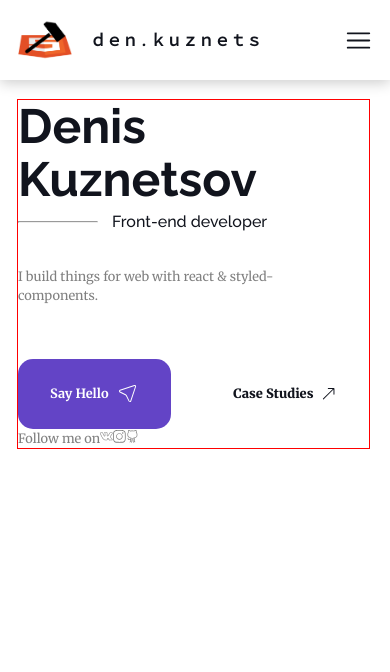
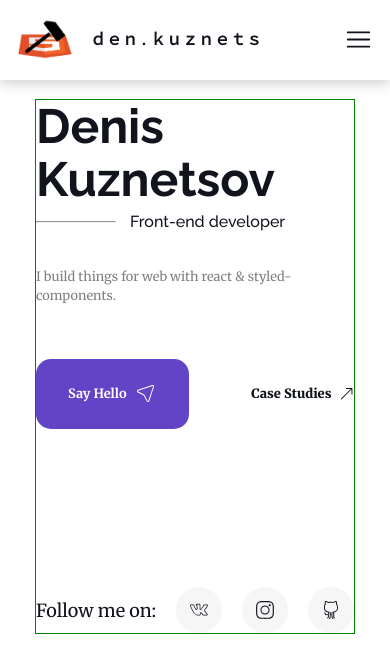
Before and after one commit to DenKuznets/portfolio, a React (Vite) app: page / in a window 390 px wide. Shown: the top 672 px of the page. Built offline with nearby package versions, Linux system fonts and the light colour scheme.

Commit message:
hero mobile progress

```diff
--- a/src/components/Header.jsx
+++ b/src/components/Header.jsx
@@ -19,9 +19,12 @@ const Header = () => {
 
     return (
         <HeaderStyled>
+            <div className="header">
                 <div className="header__logo">
                     <img src="./images/logo.png" alt="" />
-              <div className="header__logo-text">ｄｅｎ . ｋｕｚｎｅｔｓ</div>
+                    <div className="header__logo-text">
+                        ｄｅｎ . ｋｕｚｎｅｔｓ
+                    </div>
                 </div>
                 <nav>
                     <ul className={showMenu ? "nav__menu--open" : ""}>
@@ -44,6 +47,7 @@ const Header = () => {
                         </div>
                     </IconContext.Provider>
                 </nav>
+            </div>
         </HeaderStyled>
     );
 };
--- a/src/components/Hero.jsx
+++ b/src/components/Hero.jsx
@@ -13,24 +13,24 @@ import {
 } from "react-icons/sl";
 import { IconContext } from "react-icons";
 
-
 const Hero = () => {
     const text = useContext(LanguageContext);
     return (
-        <HeroStyled className="hero">
+        <HeroStyled>
+            <div className="container hero">
                 <div className="hero__text">
                     <div className="hero__text-content">
                         <h1>
                             {text.hero.fname}
-						{/* <br /> */}
-						{" "}
-                        {text.hero.lname}
+                            {/* <br /> */} {text.hero.lname}
                         </h1>
                         <div className="hero__text-content-h3container">
                             <hr />
                             <h3>{text.hero.profession}</h3>
                         </div>
-                    <p className="hero__text-content-aboutme">{text.hero.aboutme}</p>
+                        <p className="hero__text-content-aboutme">
+                            {text.hero.aboutme}
+                        </p>
                         <div className="hero__text-content-btns">
                             <Button bg={colors.violet}>
                                 {text.hero.contactme}
@@ -38,18 +38,31 @@ const Hero = () => {
                             <Button>{text.header.nav.case}</Button>
                         </div>
                         <div className="hero__text-content-socials">
-                        <p>
-                            {text.hero.socials}
+                            <span>{text.hero.socials}:</span>
+                            <div className="hero__text-content-socials-icons">
+                                <a href="">
+                                    <div className="social-icon-container">
                                         <SlSocialVkontakte />
+                                    </div>
+                                </a>
+                                <a href="">
+                                    <div className="social-icon-container">
                                         <SlSocialInstagram />
+                                    </div>
+                                </a>
+                                <a href="">
+                                    <div className="social-icon-container">
                                         <SlSocialGithub />
-                        </p>
+                                    </div>
+                                </a>
+                            </div>
                         </div>
                     </div>
                 </div>
                 <div className="hero__img">
                     <div className="hero__img-content">
-                    {/* <img src="./images/avatar-violet-bg.png" alt="" /> */}
+                        <img src="./images/avatar-violet-bg.png" alt="" />
+                    </div>
                 </div>
             </div>
         </HeroStyled>
--- a/src/components/styled/Header.styled.js
+++ b/src/components/styled/Header.styled.js
@@ -4,18 +4,21 @@ import { screen } from "../../../utils";
 const HeaderStyled = styled.header`
     position: fixed;
     z-index: 999;
-    display: flex;
     top: 0;
     width: 100%;
-    padding: 1em 3em;
     min-height: 80px;
     background-color: ${({ theme }) => theme.header.bg};
     box-shadow: rgba(0, 0, 0, 0.2) 0px 3px 13px;
+
+    .header {
+        margin: auto;
+        max-width: 1800px;
+        display: flex;
+        padding: 1em;
         @media (max-width: ${screen.px480}) {
             padding: 1em;
         }
-
-    .header__logo {
+        &__logo {
             margin-right: auto;
             display: flex;
             align-items: center;
@@ -94,6 +97,7 @@ const HeaderStyled = styled.header`
                 scale: 1.05;
             }
         }
+    }
 `;
 
 export default HeaderStyled;
--- a/src/components/styled/Hero.styled.js
+++ b/src/components/styled/Hero.styled.js
@@ -1,21 +1,33 @@
 import styled from "styled-components";
 import { screen } from "../../../utils";
 
+const heroColumn = "1165px";
+
 const HeroStyled = styled.div`
-    $heroBtnsColumn: "580px";
+    /* margin: 5rem auto 0; */
+    /* margin: 0 auto; */
+    .hero {
+        outline: 1px solid green;
         display: grid;
         grid-template-columns: 1fr 1fr;
-    gap: 50px;
-    /* margin: 5rem auto 0; */
+        /* gap: 150px; */
         margin: 0 auto;
-    .hero__text {
-        outline: 1px solid red;
+        @media only screen and (max-width: ${heroColumn}) {
+            /* grid-template-columns: 1fr; */
+            /* gap: 40px; */
+        }
+        &__text {
+            /* outline: 1px solid red; */
             display: flex;
             align-items: center;
             justify-content: center;
+            @media only screen and (max-width: ${heroColumn}) {
+                align-items: flex-end;
+            }
+            /* background-color: yellow; */
             &-content {
-            outline: 1px solid red;
-            h1{
+                /* outline: 1px solid red; */
+                h1 {
                     margin-bottom: 0.1em;
                 }
                 &-h3container {
@@ -36,20 +48,42 @@ const HeroStyled = styled.div`
                 &-btns {
                     display: flex;
                     gap: 30px;
+                    margin-bottom: 8.8em;
                 }
 
-            &-socials{
-                p{
-                    color: {};
+                &-socials {
+                    display: flex;
+                    align-items: center;
+                    gap: 20px;
+                    span {
+                        color: ${({ theme }) => theme.hero.socialsTextColor};
+                    }
+                    &-icons {
+                        display: flex;
+                        gap: 20px;
                     }
                 }
             }
         }
-    .hero__img {
+
+        &__img {
+            /* background-color: red; */
+
             &-content {
                 max-width: 700px;
+                width: 100%;
+                min-height: 800px;
+                display: flex;
+                justify-content: center;
+                align-items: flex-end;
+                max-width: 700px;
+                @media only screen and (max-width: ${heroColumn}) {
+                    /* display: none; */
+                    min-height: unset;
+                }
                 img {
                     border-radius: 150px 150px 0 0;
+                }
             }
         }
     }
--- a/src/globalStyles.js
+++ b/src/globalStyles.js
@@ -95,10 +95,6 @@ main {
   padding: 0 1em;
 }
 
-.container {
-  padding: 0 1.5em;
-}
-
 h1,h2,h3,h4,h5,h6 {
   font-family: 'Raleway', sans-serif;
 }
@@ -133,14 +129,14 @@ p {
 }
 
 a{
-  color: ${({theme}) => theme.global.aTextColor};
+  color: ${({ theme }) => theme.global.aTextColor};
   text-decoration: none;
   transition: all 0.2s;
-  ${'' /* opacity: 0.8; */}
+  ${"" /* opacity: 0.8; */}
   &:hover {
     opacity: 1;
     text-decoration: underline;
-  color: ${({theme}) => theme.global.aHoverTextColor};
+  color: ${({ theme }) => theme.global.aHoverTextColor};
 
   }
 }
@@ -160,12 +156,29 @@ ul {
 }
 
 section {
-
-  width: 100%;
+    padding: 0 1em;
+  	width: 100%;
   ${"" /* outline: 1px solid green; */}
-  margin: 0 auto;
+  ${"" /* margin: 0 auto; */}
+}
+.container {
+    max-width: 1800px;
+    ${"" /* margin: 0 20px; */}
 }
 
+.social-icon-container{
+	padding: 14px;
+	display: flex;
+	align-items: center;
+	justify-content: center;
+	background-color: ${({ theme }) => theme.global.socialIconContainerBG};
+	border-radius: 50%;
+	color: ${({ theme }) => theme.global.socialIconContainerColor};
+	transition: all 0.3s ease;
+	&:hover{
+		transform: scale(1.2);
+	}
+}
 `;
 
 export default GlobalStyle;
--- a/utils.js
+++ b/utils.js
@@ -65,6 +65,8 @@ export const themeLight = {
         pTextColor: 'grey',
         aTextColor: 'grey',
         aHoverTextColor: colors.almostBlack,
+        socialIconContainerBG: '#f6f6f6',
+        socialIconContainerColor: colors.almostBlack,
     },
     header: {
         bg: colors.white,
@@ -72,6 +74,9 @@ export const themeLight = {
         fontLight: colors.white,
         burgerHover: colors.violet,
     },
+    hero: {
+        socialsTextColor: colors.almostBlack,
+    }
 };
 
 export const localization = {
```
Also changed, not shown: 1 other file (tests, documents, lock files or other folders). Lines whose indentation alone changed are shown as unchanged.
